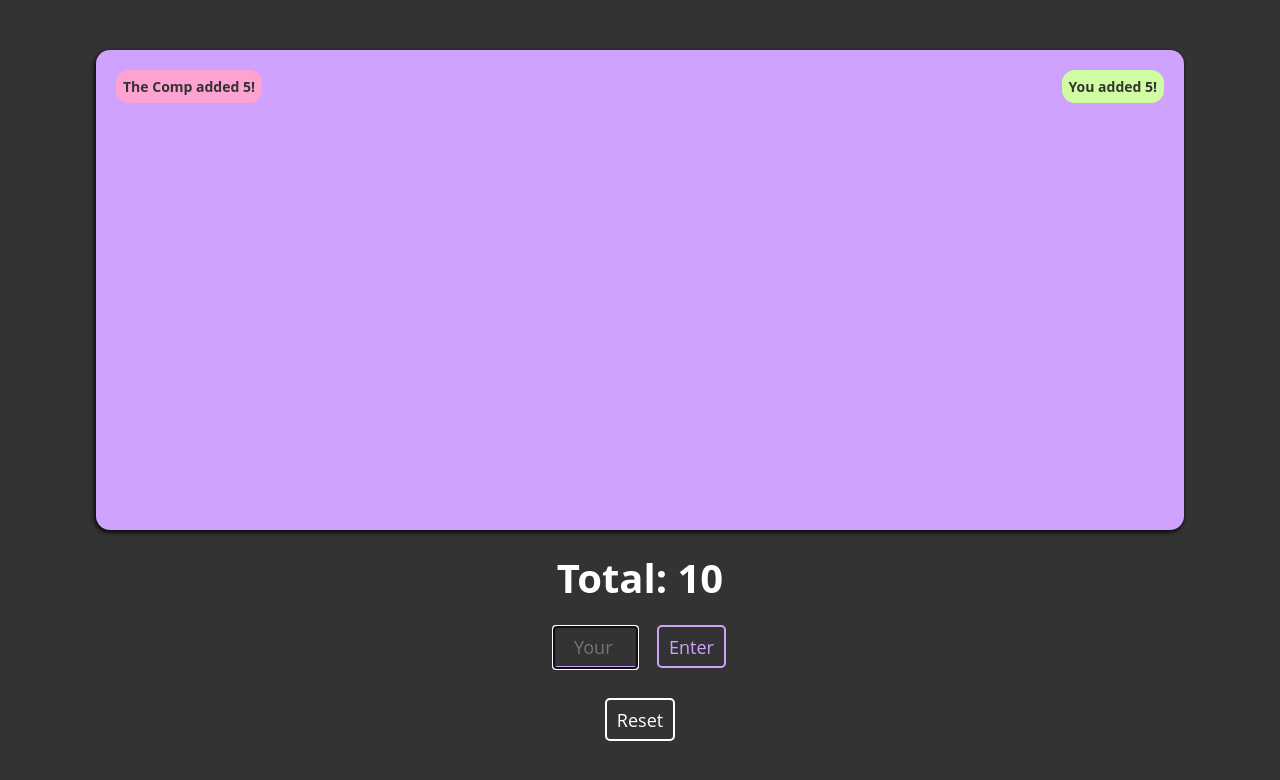
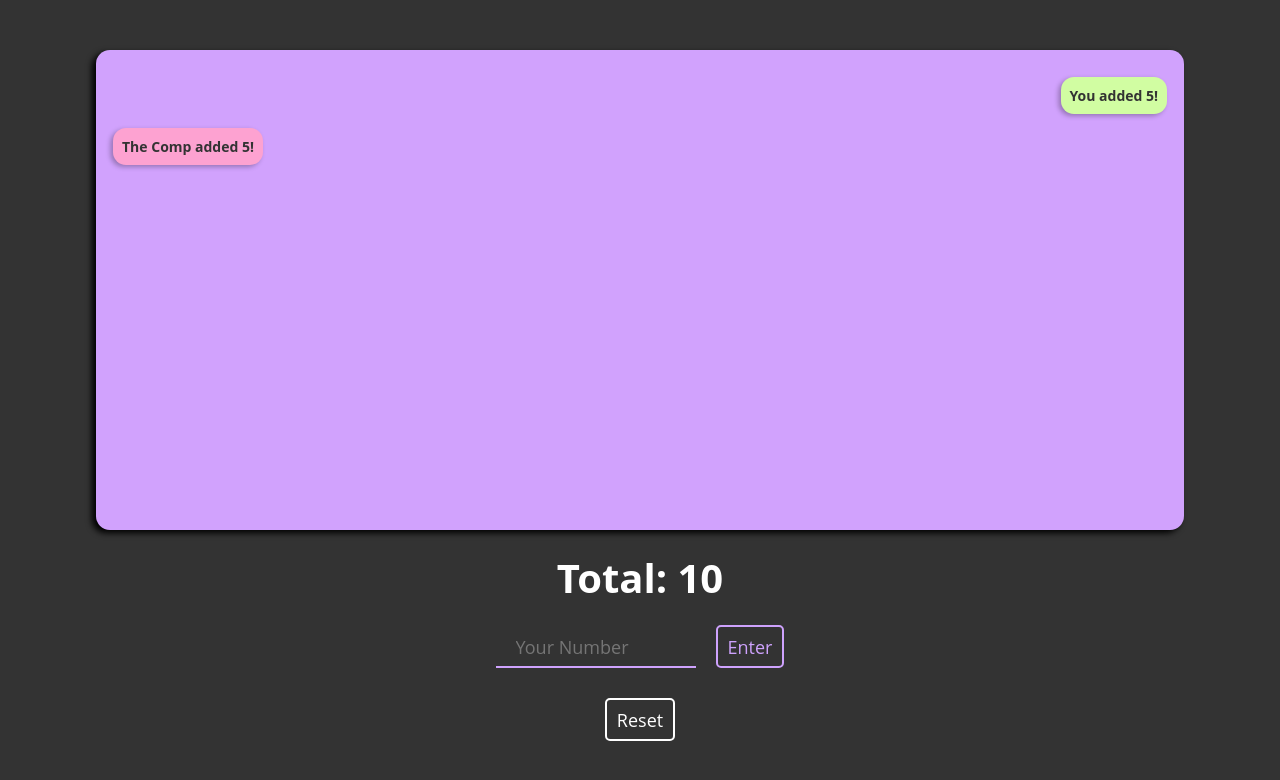
Before and after one commit to Lucidreline/arithmetic-game, a React (Create React App) app: page / in a window 1280 px wide. Both pictures are taken after typing "5" into the empty fields and a click on the button "Enter". Shown: the top 780 px of the page. Built offline with nearby package versions, Linux system fonts and the light colour scheme.

Commit message:
Fixed bug where chat messages didn't align left on Chrome

```diff
--- a/src/Components/chat-box/chat-box.styles.css
+++ b/src/Components/chat-box/chat-box.styles.css
@@ -1,8 +1,23 @@
 .chat-box {
   height: 60vh;
   overflow-y: scroll;
-  background: #cea2fd;
+  background: #d1a2fd;
   margin-top: 5rem;
+  padding: 2rem 1.7rem;
   border-radius: 14px;
-  box-shadow: black -1px 2px 5px;
+  box-shadow: black -4px 3px 6px;
 }
+
+.chat-box::-webkit-scrollbar {
+  width: 1rem;
+}
+
+.chat-box::-webkit-scrollbar-track {
+  -webkit-box-shadow: inset 0 0 6px rgba(0, 0, 0, 0.3);
+  border-radius: 10px;
+}
+
+.chat-box::-webkit-scrollbar-thumb {
+  border-radius: 10px;
+  -webkit-box-shadow: inset 0 0 6px rgba(0, 0, 0, 0.5);
+}
--- a/src/Components/chat-bubble/chat-bubble.styles.css
+++ b/src/Components/chat-bubble/chat-bubble.styles.css
@@ -5,20 +5,26 @@
 }
 
 .msg {
-  display: inline-block;
-  margin: 2rem;
-  padding: 0.7rem;
+  padding: 0.9rem;
+  margin: 0.7rem 0;
   border-radius: 13px;
   color: #333;
+  box-shadow: rgba(0, 0, 0, 0.281) -2.5px 2px 5px;
+}
+
+.right {
+  display: flex;
+  flex-direction: row-reverse;
+}
+
+.left {
+  display: flex;
 }
 
 .right > .msg {
-  float: right;
-  right: 0;
   background-color: #d1fda2;
 }
 
 .left > .msg {
-  left: 0;
   background-color: #fda2d1;
 }
--- a/src/Components/number-input/number-input.styles.css
+++ b/src/Components/number-input/number-input.styles.css
@@ -12,6 +12,8 @@ input[type='number'].number-input {
   color: white;
   padding: 0.75rem 2rem;
   font-size: 1.8rem;
+  min-width: 20rem;
+  outline: none;
 }
 
 input[type='number']::placeholder {
```
